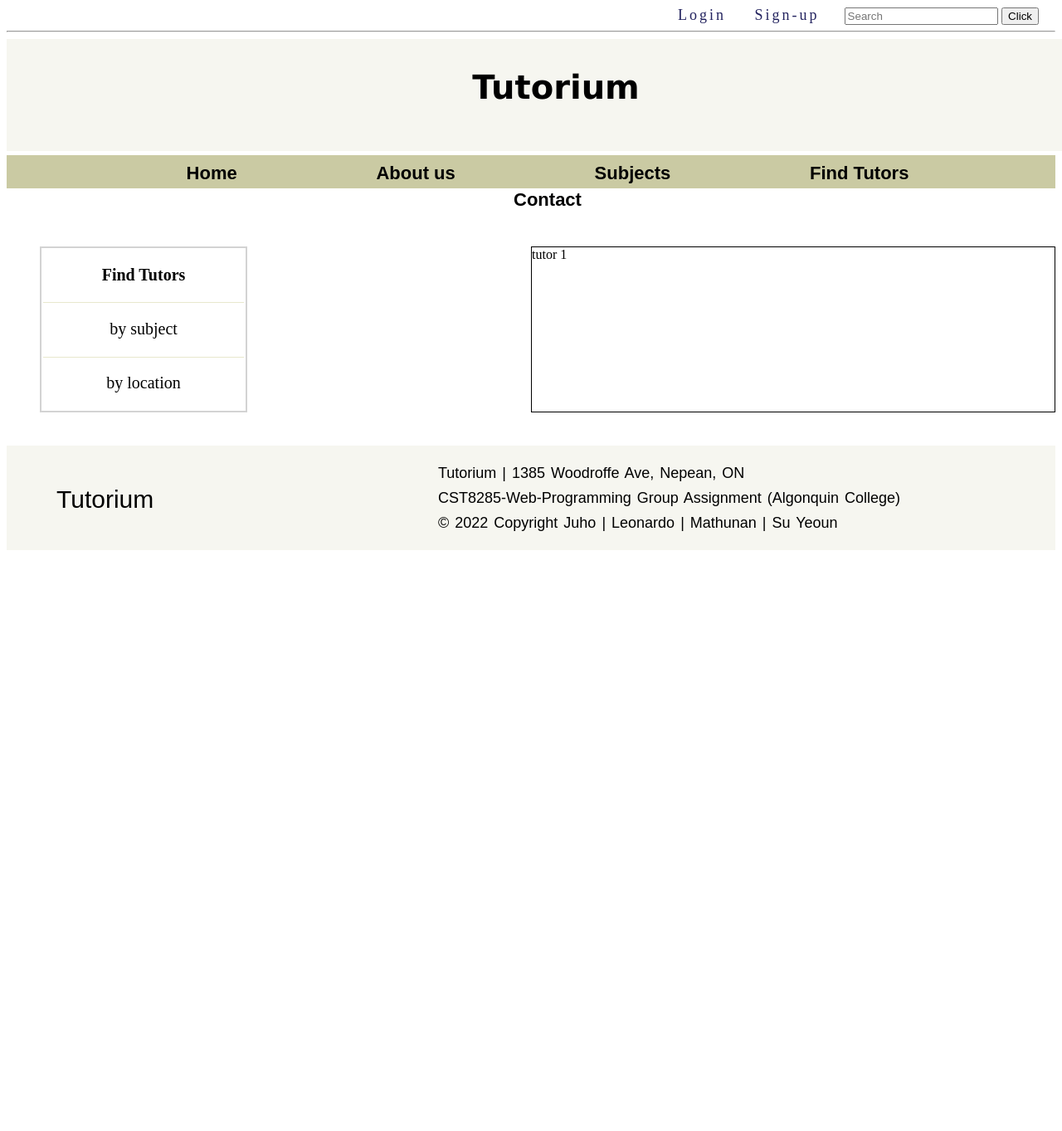
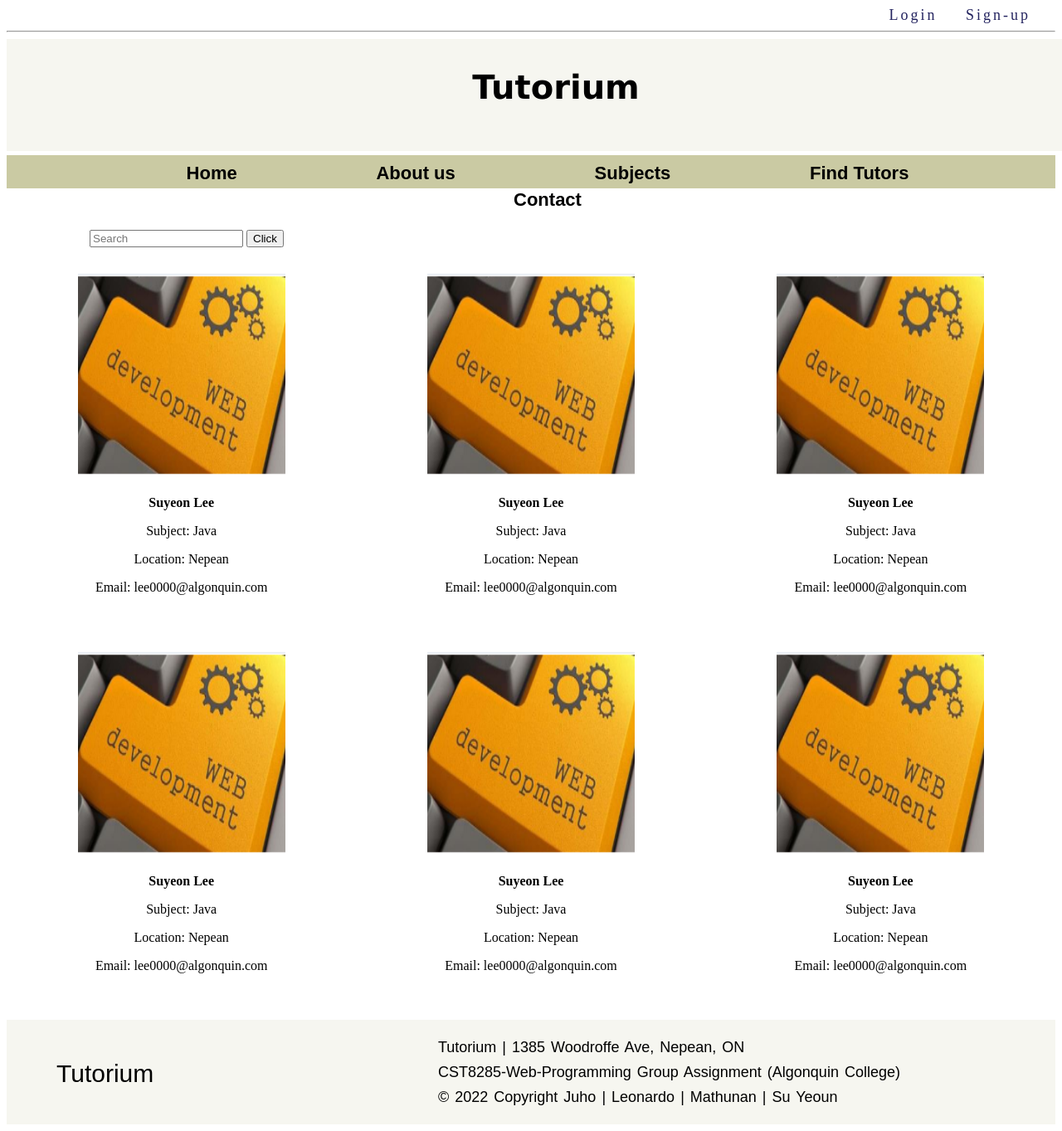
Before and after one commit to suyeounlee/Tutorium-Web-Group-Assignment2, a PHP site: page /findTutors.html in a window 1280 px wide. Shown: the whole page at 83% size. Before the commit the page ends 663 px from the top, so only its background shows below. Run offline with PHP 8.4, Linux system fonts and the light colour scheme.

Commit message:
Suyeon - tutor page

```diff
--- a/Assignment2/contact.html
+++ b/Assignment2/contact.html
@@ -9,10 +9,7 @@
 </head>
 <body>
         <nav class="headNav">
-            <div class="search">
-                <input type="text" id="searchBox" placeholder="Search">
-                <button id="searchButton">Click</button>
-            </div>
+
             <a href="">Login</a>
             <a href="">Sign-up</a>
         </nav>
--- a/Assignment2/findTutors.html
+++ b/Assignment2/findTutors.html
@@ -13,10 +13,7 @@
 
 <body>
     <nav class="headNav">
-        <div class="search">
-            <input type="text" id="searchBox" placeholder="Search">
-            <button id="searchButton">Click</button>
-        </div>
+
         <a href="">Login</a>
         <a href="">Sign-up</a>
     </nav>
@@ -70,26 +67,78 @@
 
     </nav>
 
+    <div class="search">
+        <input type="text" id="searchBox" placeholder="Search">
+        <button id="searchButton">Click</button>
+    </div>
 
 
-    <div class="gridbox-container-tutor">
-        <div class="gridbox-tutorBox1">
-            <table>
-                <th>Find Tutors</th>
-                <tr>
-                    <td>by subject</td>
-                </tr>
-                <tr>
-                    <td>by location</td>
-                </tr>
-            </table>
+    <div class="flexbox-container-tutor">
+        <div class="flexbox-item1">
+            <img src="images/Web1.PNG">
+            <p><strong>Suyeon Lee</strong></p>
+            <p>Subject: Java</p>
+            <p>Location: Nepean</p>
+            <p>Email: lee0000@algonquin.com</p>
+
+
         </div>
 
-        <div class="gridbox-tutorBox2">
-            tutor 1
+        <div class="flexbox-item2">
+            <img src="images/Web1.PNG">
+            <p><strong>Suyeon Lee</strong></p>
+            <p>Subject: Java</p>
+            <p>Location: Nepean</p>
+            <p>Email: lee0000@algonquin.com</p>
+
+
+        </div>
+
+        <div class="flexbox-item3">
+            <img src="images/Web1.PNG">
+            <p><strong>Suyeon Lee</strong></p>
+            <p>Subject: Java</p>
+            <p>Location: Nepean</p>
+            <p>Email: lee0000@algonquin.com</p>
+
+
+        </div>
+
+        <div class="flexbox-item1">
+            <img src="images/Web1.PNG">
+            <p><strong>Suyeon Lee</strong></p>
+            <p>Subject: Java</p>
+            <p>Location: Nepean</p>
+            <p>Email: lee0000@algonquin.com</p>
+
+
+        </div>
+
+        <div class="flexbox-item2">
+            <img src="images/Web1.PNG">
+            <p><strong>Suyeon Lee</strong></p>
+            <p>Subject: Java</p>
+            <p>Location: Nepean</p>
+            <p>Email: lee0000@algonquin.com</p>
+
+
+        </div>
+
+        <div class="flexbox-item3">
+            <img src="images/Web1.PNG">
+            <p><strong>Suyeon Lee</strong></p>
+            <p>Subject: Java</p>
+            <p>Location: Nepean</p>
+            <p>Email: lee0000@algonquin.com</p>
+
+
         </div>
 
     </div>
+
+
+
+
 
 
 
--- a/Assignment2/index.html
+++ b/Assignment2/index.html
@@ -14,10 +14,7 @@
 <body>
 
     <nav class="headNav">
-        <div class="search">
-            <input type="text" id="searchBox" placeholder="Search">
-            <button id="searchButton">Click</button>
-        </div>
+
         <a href="">Login</a>
         <a href="">Sign-up</a>
     </nav>
--- a/Assignment2/style.css
+++ b/Assignment2/style.css
@@ -43,13 +43,7 @@ body {
 }
 
 
-.search {
-    /* search box */
-    display: inline;
-    float: right;
-    padding-right: 20px;
 
-}
 
 .menu_wrap {
     /* About us, tutors, contact ... */
@@ -91,17 +85,21 @@ body {
     color: beige;
 }
 
-.menu_wrap .dep1 > li {
+.menu_wrap .dep1>li {
 
     vertical-align: top;
 
 }
 
-.menu_wrap .dep1 > li:hover > .dep2 {
-   display:block;
+.menu_wrap .dep1>li:hover>.dep2 {
+    display: block;
 
 }
 
+.menu_wrap .dep1>li:hover>a {
+    background-color: orange;
+    color: blue;
+}
 
 .menu_wrap .dep2 {
     display: none;
@@ -112,13 +110,17 @@ body {
 
 }
 
-.menu_wrap .dep2 > li {
+.menu_wrap .dep2>li {
     text-align: center;
 }
 
-.menu_wrap .dep2 > li > a {
-  padding-left: 40px;
-  font: 10px;
+.menu_wrap .dep2>li>a {
+    padding-left: 40px;
+    font: 10px;
+}
+
+.menu_wrap .dep2>li>a:hover {
+    text-decoration: underline;
 }
 
 
@@ -153,19 +155,20 @@ input[type="button"] {
 
 }
 
-.flexbox-container-siteMap a{
+.flexbox-container-siteMap a {
     color: black;
 }
 
 
 
-.flexbox-container-footer { /* footer */
+.flexbox-container-footer {
+    /* footer */
 
     margin-bottom: 0px;
     display: flex;
     text-align: left;
     font-size: 18px;
-    width:100%;
+    width: 100%;
     font-family: sans-serif;
     background-color: rgb(246, 246, 240);
     line-height: 30px;
@@ -173,7 +176,8 @@ input[type="button"] {
 
 }
 
-.flexbox-footer1 { /* footer - Tutorium */
+.flexbox-footer1 {
+    /* footer - Tutorium */
 
     padding-top: 20px;
     margin-left: 60px;
@@ -182,12 +186,13 @@ input[type="button"] {
 
 }
 
-.flexbox-footer1  a {
-    text-decoration:none;
+.flexbox-footer1 a {
+    text-decoration: none;
     color: black;
 }
 
-.flexbox-footer2 { /* footer-locationn */
+.flexbox-footer2 {
+    /* footer-locationn */
     margin-left: 350px;
     font-size: 18px;
     word-spacing: 2px;
@@ -198,35 +203,38 @@ input[type="button"] {
 
 /* CSS for tutor list (Suyeon)*/
 
-
-.gridbox-container-tutor { /* by subject, by location */
-    margin-top: 70px;
-    margin-bottom: 40px;
-    display:grid;
-    grid-template-columns: repeat(2,1fr);
-    justify-content: space-evenly;
-
+.search {
+    /* search box */
+    display: inline;
+    float: left;
+    padding-left: 100px;
+    padding-top: 50px;
+    padding-bottom: 10px;
 
 }
 
-.gridbox-tutorBox1 > table { /* by subject, by location */
-    margin-left: 40px;
-    width: 250px;
-    height: 200px;
-    border: 2px solid lightgrey;
+.flexbox-container-tutor{
+    margin-top: 100px;
+    margin-bottom: 40px;
+    display:grid;
+    grid-template-columns: 1fr 1fr 1fr;
+    justify-content: space-evenly;
+    row-gap: 50px;
+    column-gap: 0px;
     text-align: center;
-    font-size: 20px;
-    /* position:  */
 }
 
-table td, tr { /* by subject, by location */
-    border-top: thin solid rgb(232, 232, 205);
-    border-bottom: thin-solid rgb(232, 232, 205);
+.flexbox-item1 {
+ /* border: 1px solid black; */
+
 }
 
-.gridbox-tutorBox2{ /* tutor list */
-    border: 1px solid black;
+.flexbox-container-tutor img {
+    width: 250px;
+    height: 250px;
+
 }
+
 
 
 <<<<<<< HEAD
```
Also changed, not shown: Assignment2/indexTest(Suyeon).html (deleted, +0 -295 lines).
